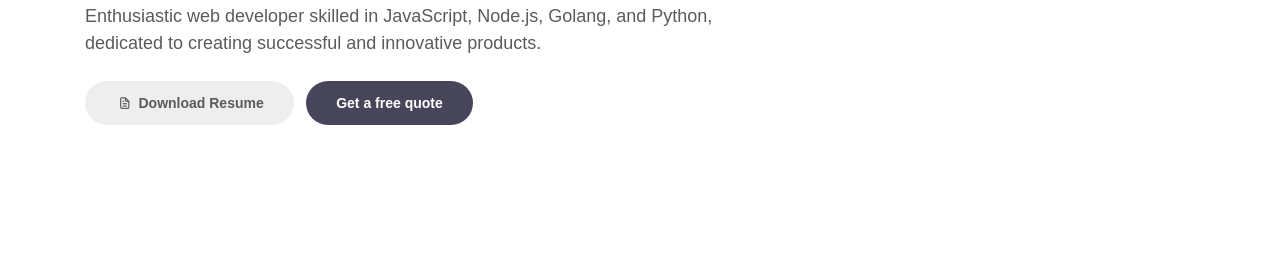
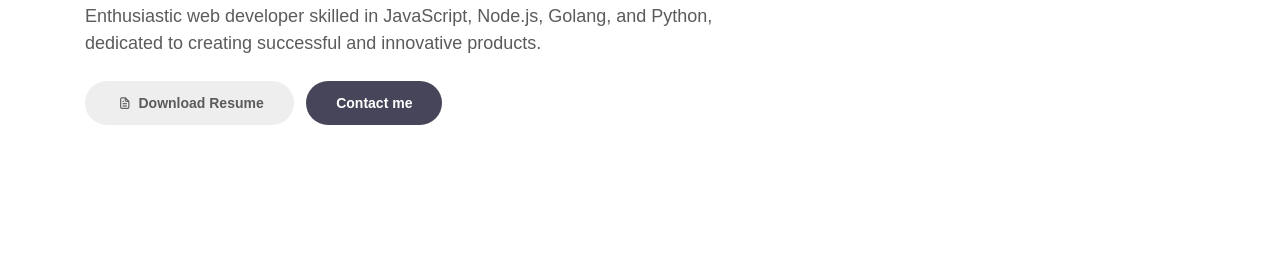
Before and after one commit to Znerf/znerf.github.io, a plain HTML site: page index.html in a window 1280 px wide. Shown: the part 321-601 px from the top of the page. Drawn offline with Linux system fonts and the light colour scheme.

Commit message:
feat: replace quote

```diff
--- a/index.html
+++ b/index.html
@@ -87,7 +87,7 @@
 
                         <div class="custom-btn-group mt-4">
                           <a href="#resume" class="btn mr-lg-2 custom-btn"><i class='uil uil-file-alt'></i> Download Resume</a>
-                          <a href="#contact" class="btn custom-btn custom-btn-bg custom-btn-link">Get a free quote</a>
+                          <a href="#contact" class="btn custom-btn custom-btn-bg custom-btn-link">Contact me </a>
                         </div>
                     </div>
                 </div>
```
